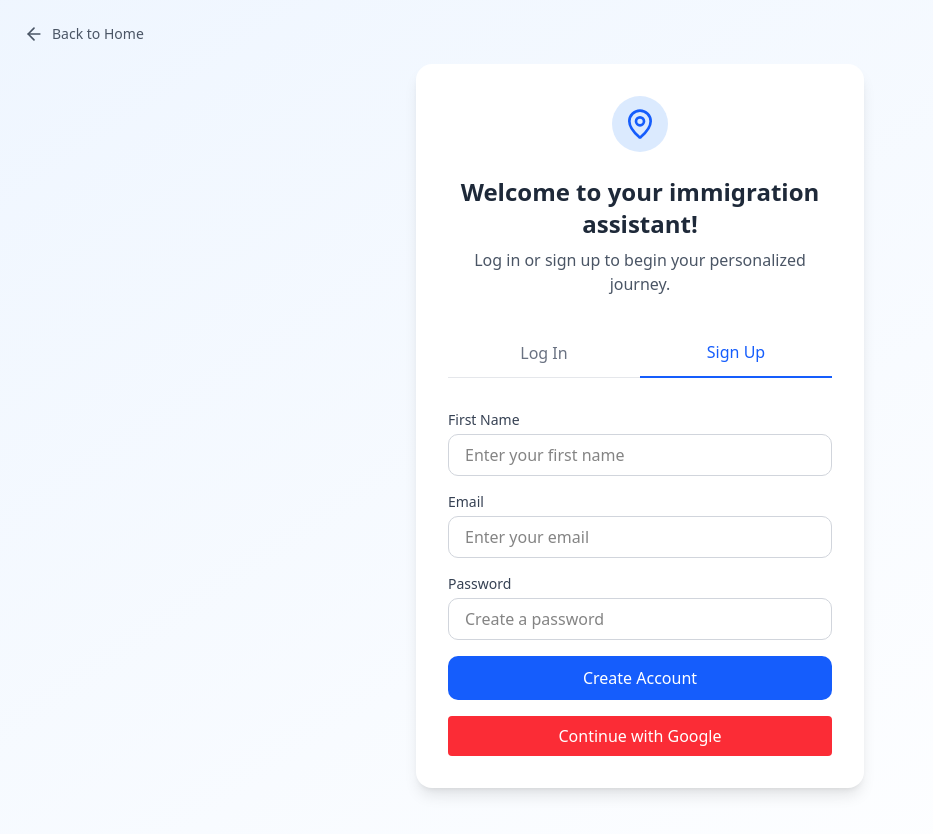
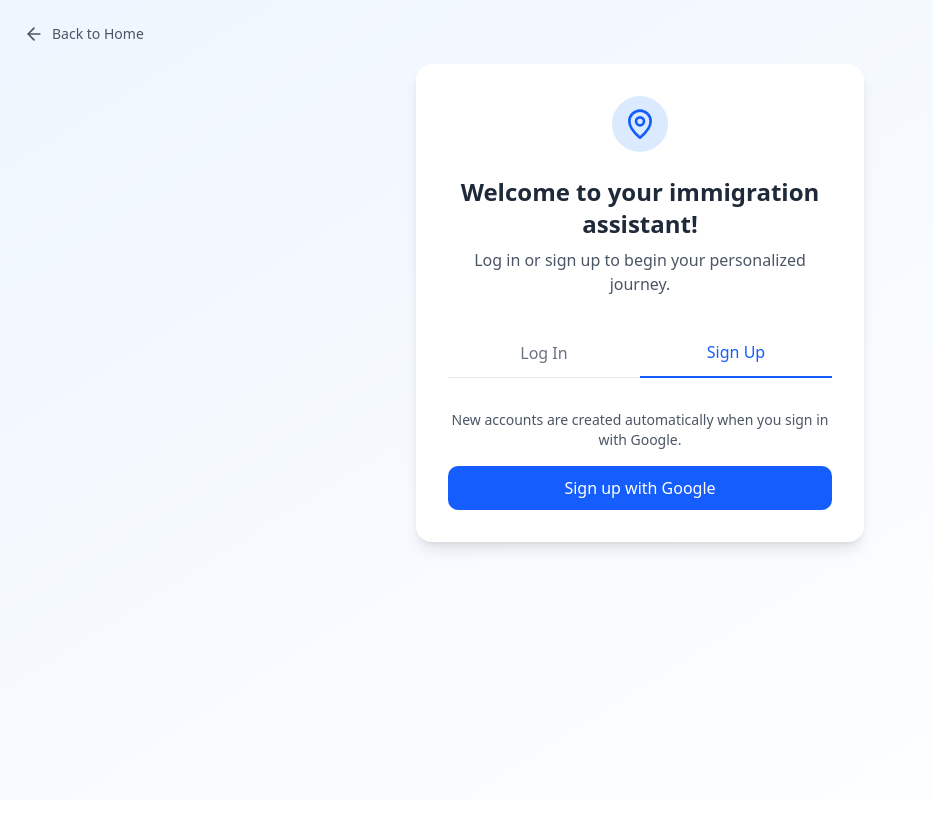
Before and after one commit to Krishnagoyal-13/immigration-storyboard, a Next.js app in the folder ircc-storyboard/: page /public/auth in a window 1280 px wide. Both pictures are taken after a click on the button "Sign Up". Shown: the top 834 px of the page, without its empty margins (0-933 px from the left). After the commit the page ends 800 px from the top, so only its background shows below. Built offline with nearby package versions, Linux system fonts and the light colour scheme.

Commit message:
Fix authentication routing and Google-only auth flow

```diff
--- a/ircc-storyboard/src/app/about/page.tsx
+++ b/ircc-storyboard/src/app/about/page.tsx
@@ -114,7 +114,7 @@ export default function AboutPage() {
               Ready to Start Your Journey?
             </h2>
             <button
-              onClick={() => router.push('/auth')}
+              onClick={() => router.push('/public/auth')}
               className="bg-blue-600 hover:bg-blue-700 text-white font-medium py-3 px-8 rounded-lg inline-flex items-center transition-colors"
             >
               Get Started Now
--- a/ircc-storyboard/src/app/private/prompt/page.tsx
+++ b/ircc-storyboard/src/app/private/prompt/page.tsx
@@ -30,7 +30,7 @@ export default function PromptPage() {
 
   useEffect(() => {
     if (status === "unauthenticated") {
-      router.push("/auth");
+      router.push("/public/auth");
     }
   }, [status, router]);
 
--- a/ircc-storyboard/src/app/public/auth/LoginForm.tsx
+++ b/ircc-storyboard/src/app/public/auth/LoginForm.tsx
@@ -1,66 +1,19 @@
 import React from 'react'
-import { useRouter } from 'next/navigation';
 import { signIn } from 'next-auth/react'
 
-
 export const LoginForm = () => {
-  const router = useRouter()
-  const handleSubmit = (e: React.FormEvent) => {
-    e.preventDefault()
-    // Add authentication logic here
-    router.push('/private/storyboard')
-  }
-  // Inside your component
-<button
-  onClick={() => signIn('google')}
-  className="w-full py-2 mt-4 bg-red-500 text-white rounded hover:bg-red-600 transition-colors"
->
-  Continue with Google
-</button>
-
   return (
-    <form onSubmit={handleSubmit} className="space-y-4">
-      <div>
-        <label
-          htmlFor="email"
-          className="block text-sm font-medium text-gray-700 mb-1"
-        >
-          Email
-        </label>
-        <input
-          type="email"
-          id="email"
-          className="w-full px-4 py-2 rounded-lg border border-gray-300 focus:ring-2 focus:ring-blue-500 focus:border-blue-500"
-          placeholder="Enter your email"
-          required
-        />
-      </div>
-      <div>
-        <label
-          htmlFor="password"
-          className="block text-sm font-medium text-gray-700 mb-1"
-        >
-          Password
-        </label>
-        <input
-          type="password"
-          id="password"
-          className="w-full px-4 py-2 rounded-lg border border-gray-300 focus:ring-2 focus:ring-blue-500 focus:border-blue-500"
-          placeholder="Enter your password"
-          required
-        />
-      </div>
-      <div className="text-right">
-        <a href="#" className="text-sm text-blue-600 hover:text-blue-800">
-          Forgot Password?
-        </a>
-      </div>
+    <div className="space-y-4">
+      <p className="text-sm text-gray-600 text-center">
+        This app currently supports Google authentication.
+      </p>
       <button
-        type="submit"
-        className="w-full bg-blue-600 hover:bg-blue-700 text-white font-medium py-2.5 px-4 rounded-lg transition-colors"
+        type="button"
+        onClick={() => signIn('google', { callbackUrl: '/private/prompt' })}
+        className="w-full py-2 mt-2 bg-red-500 text-white rounded hover:bg-red-600 transition-colors"
       >
-        Log In
+        Continue with Google
       </button>
-    </form>
+    </div>
   )
 }
--- a/ircc-storyboard/src/app/public/auth/SignUpForm.tsx
+++ b/ircc-storyboard/src/app/public/auth/SignUpForm.tsx
@@ -1,65 +1,19 @@
 import React from 'react'
-import { useRouter } from 'next/navigation';
+import { signIn } from 'next-auth/react'
+
 export const SignupForm = () => {
-  const router = useRouter()
-  const handleSubmit = (e: React.FormEvent) => {
-    e.preventDefault()
-    // Add signup logic here
-    router.push('/dashboard')
-  }
   return (
-    <form onSubmit={handleSubmit} className="space-y-4">
-      <div>
-        <label
-          htmlFor="name"
-          className="block text-sm font-medium text-gray-700 mb-1"
-        >
-          First Name
-        </label>
-        <input
-          type="text"
-          id="name"
-          className="w-full px-4 py-2 rounded-lg border border-gray-300 focus:ring-2 focus:ring-blue-500 focus:border-blue-500"
-          placeholder="Enter your first name"
-          required
-        />
-      </div>
-      <div>
-        <label
-          htmlFor="signup-email"
-          className="block text-sm font-medium text-gray-700 mb-1"
-        >
-          Email
-        </label>
-        <input
-          type="email"
-          id="signup-email"
-          className="w-full px-4 py-2 rounded-lg border border-gray-300 focus:ring-2 focus:ring-blue-500 focus:border-blue-500"
-          placeholder="Enter your email"
-          required
-        />
-      </div>
-      <div>
-        <label
-          htmlFor="signup-password"
-          className="block text-sm font-medium text-gray-700 mb-1"
-        >
-          Password
-        </label>
-        <input
-          type="password"
-          id="signup-password"
-          className="w-full px-4 py-2 rounded-lg border border-gray-300 focus:ring-2 focus:ring-blue-500 focus:border-blue-500"
-          placeholder="Create a password"
-          required
-        />
-      </div>
+    <div className="space-y-4">
+      <p className="text-sm text-gray-600 text-center">
+        New accounts are created automatically when you sign in with Google.
+      </p>
       <button
-        type="submit"
+        type="button"
+        onClick={() => signIn('google', { callbackUrl: '/private/prompt' })}
         className="w-full bg-blue-600 hover:bg-blue-700 text-white font-medium py-2.5 px-4 rounded-lg transition-colors"
       >
-        Create Account
+        Sign up with Google
       </button>
-    </form>
+    </div>
   )
 }
--- a/ircc-storyboard/src/app/public/auth/page.tsx
+++ b/ircc-storyboard/src/app/public/auth/page.tsx
@@ -5,7 +5,6 @@ import { LoginForm } from '@/app/public/auth/LoginForm'
 import { SignupForm } from '@/app/public/auth/SignUpForm'
 import { MapPinIcon, ArrowLeftIcon } from 'lucide-react'
 import { useRouter } from 'next/navigation'
-import { signIn } from 'next-auth/react'
 
 export default function AuthPage() {
   const [activeTab, setActiveTab] = useState<'login' | 'signup'>('login')
@@ -61,13 +60,6 @@ export default function AuthPage() {
         <div className="transition-opacity duration-200">
           {activeTab === 'login' ? <LoginForm /> : <SignupForm />}
         </div>
-
-        <button
-  onClick={() => signIn('google', { callbackUrl: '/private/prompt' })}
-  className="w-full py-2 mt-4 bg-red-500 text-white rounded hover:bg-red-600 transition-colors"
->
-  Continue with Google
-</button>
       </div>
     </div>
   )
--- a/ircc-storyboard/src/components/navbar.tsx
+++ b/ircc-storyboard/src/components/navbar.tsx
@@ -26,13 +26,13 @@ export default function Navbar() {
             </span>
             <Button
               variant="destructive"
-              onClick={() => signOut({ callbackUrl: "/auth" })}
+              onClick={() => signOut({ callbackUrl: "/public/auth" })}
             >
               Sign Out
             </Button>
           </>
         ) : (
-          <Link href="/auth">
+          <Link href="/public/auth">
             <Button>Sign In</Button>
           </Link>
         )}
--- a/ircc-storyboard/src/lib/authOptions.ts
+++ b/ircc-storyboard/src/lib/authOptions.ts
@@ -1,7 +1,6 @@
-
-import GoogleProvider from "next-auth/providers/google"
-import { NextAuthOptions } from "next-auth"
-import { prisma } from "@/lib/prisma" // Make sure this path is correct
+import GoogleProvider from "next-auth/providers/google";
+import { NextAuthOptions } from "next-auth";
+import { prisma } from "@/lib/prisma";
 
 export const authOptions: NextAuthOptions = {
   providers: [
@@ -10,40 +9,44 @@ export const authOptions: NextAuthOptions = {
       clientSecret: process.env.GOOGLE_CLIENT_SECRET!,
       authorization: {
         params: {
-          scope: 'openid email profile',
-        }
-      }
+          scope: "openid email profile",
+        },
+      },
     }),
   ],
   secret: process.env.NEXTAUTH_SECRET,
   pages: {
-    signIn: "/auth",
+    signIn: "/public/auth",
   },
   callbacks: {
     async signIn({ user }) {
+      if (!user.email) return false;
+
       try {
         const existingUser = await prisma.user.findUnique({
-          where: { email: user.email! },
-        })
+          where: { email: user.email },
+        });
 
         if (!existingUser) {
           await prisma.user.create({
             data: {
               name: user.name,
-              email: user.email!,
+              email: user.email,
               image: user.image,
             },
-          })
+          });
         }
 
-        return true
+        return true;
       } catch (error) {
-        console.error("SignIn error:", error)
-        return false
+        console.error("SignIn error:", error);
+        return false;
       }
     },
     async redirect({ url, baseUrl }) {
-      return "/private/prompt"
+      if (url.startsWith("/")) return `${baseUrl}${url}`;
+      if (url.startsWith(baseUrl)) return url;
+      return `${baseUrl}/private/prompt`;
     },
   },
-}
+};
```
Also changed, not shown: 1 other file (tests, documents, lock files or other folders).
